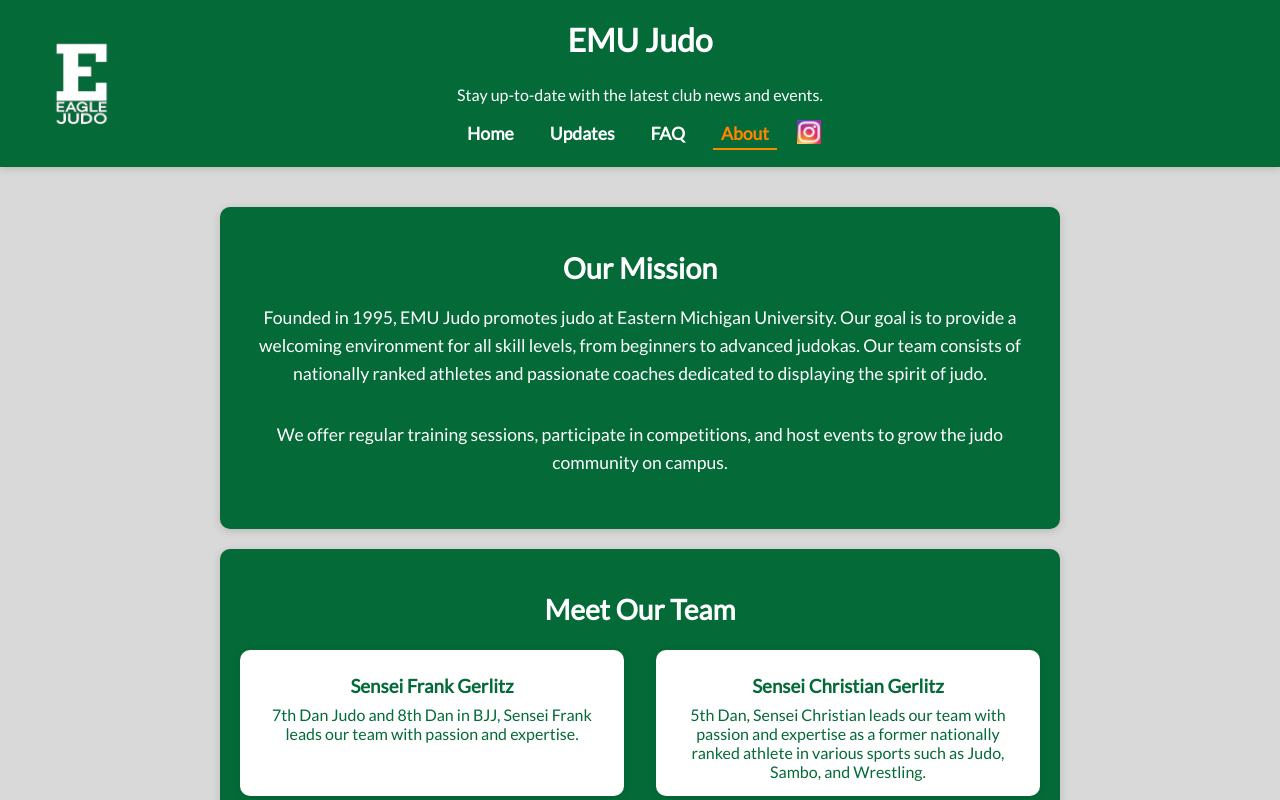
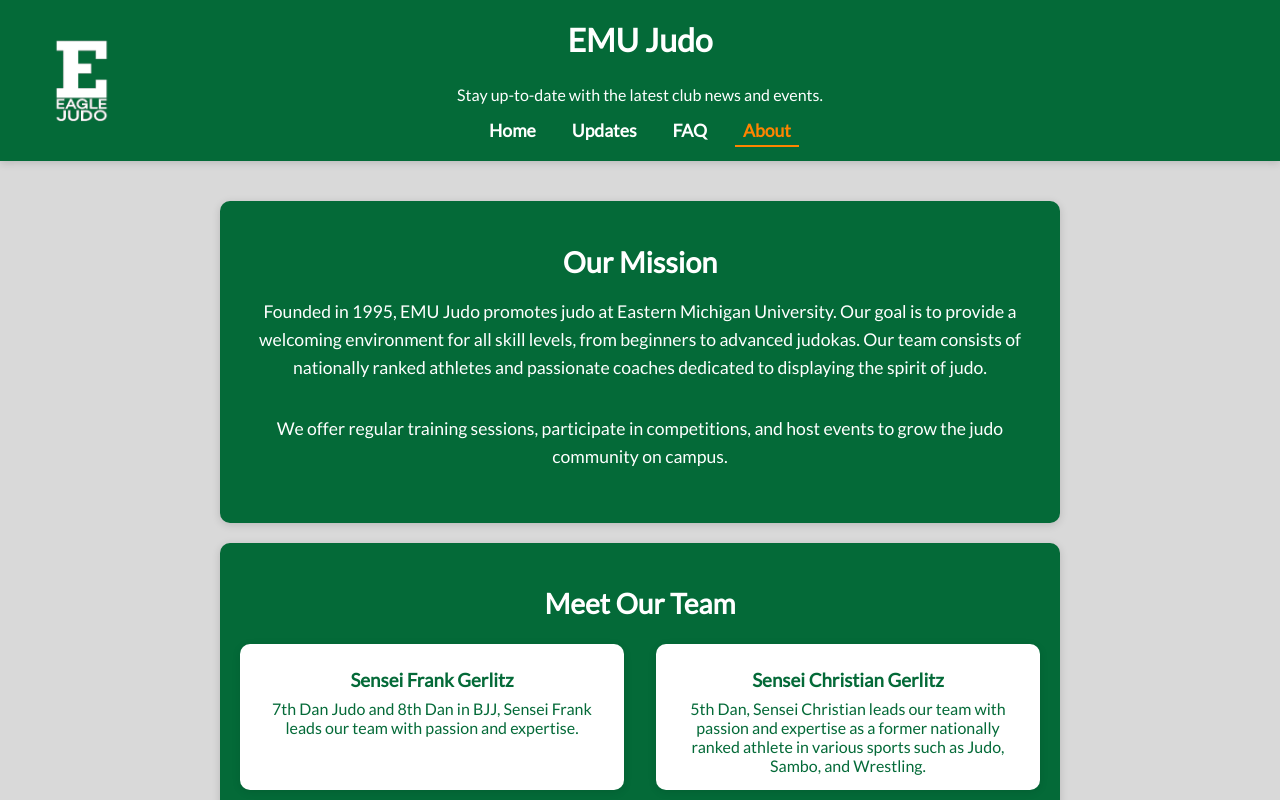
Before and after one commit to zdumas1/emujudo, a plain HTML site: page about.html in a window 1280 px wide. Drawn offline with Linux system fonts and the light colour scheme.

Commit message:
removing insta icon for now

```diff
--- a/about.html
+++ b/about.html
@@ -26,19 +26,6 @@
                 <li><a href="faq.html">FAQ</a></li>
                 <li><a href="about.html" class="active">About</a></li>
               </ul>
-              <div class="social-links">
-                <a
-                  href="https://instagram.com/eagle_judo"
-                  target="_blank"
-                  rel="noopener"
-                >
-                  <img
-                    src="images/instagram.jpg"
-                    alt="Instagram"
-                    class="instagram-icon"
-                  />
-                </a>
-              </div>
             </nav>
           </div>
         </header>
```
Also changed, not shown: faq.html (+0 -13 lines), index.html (+0 -13 lines), updates.html (+0 -13 lines).
